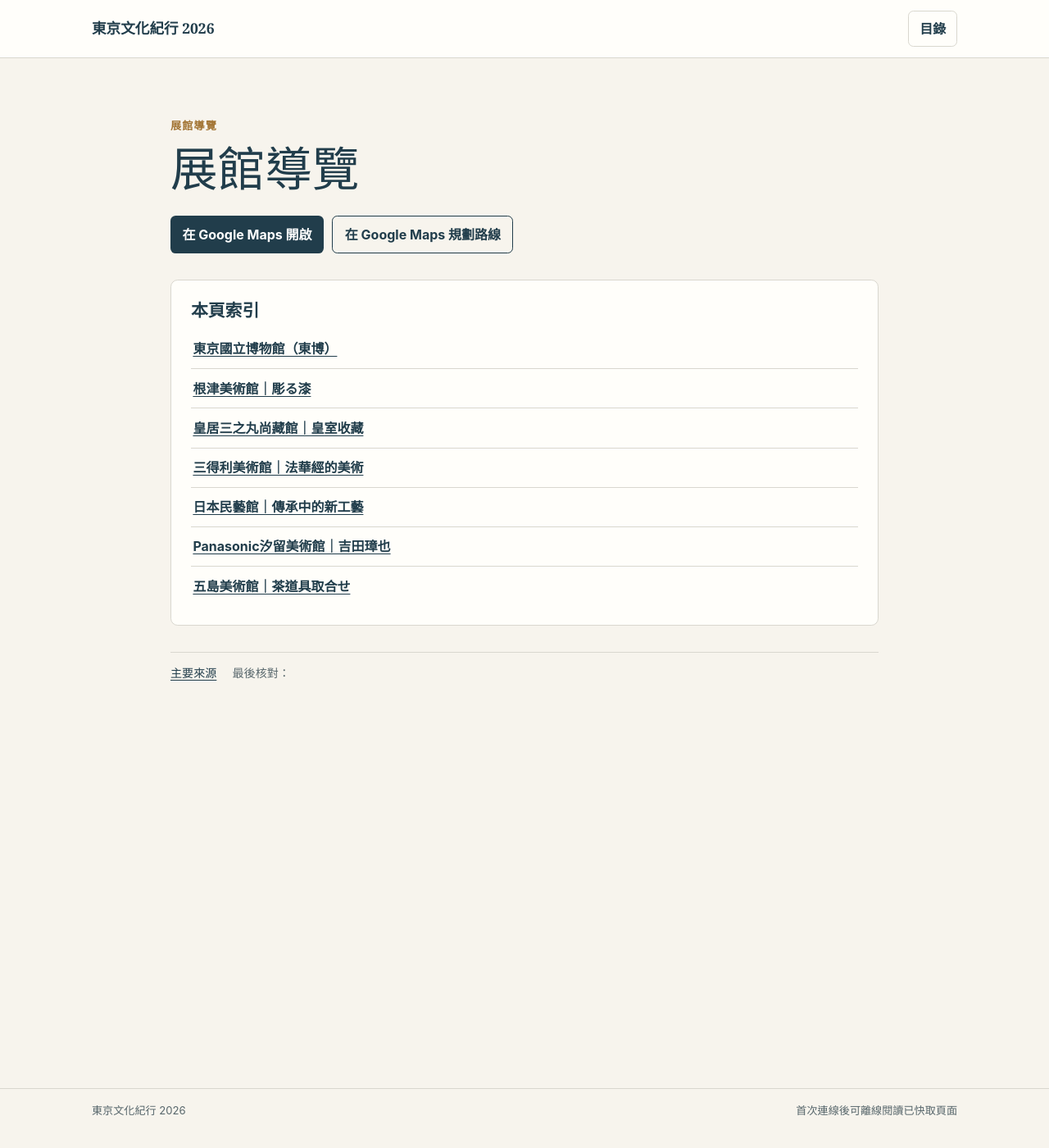
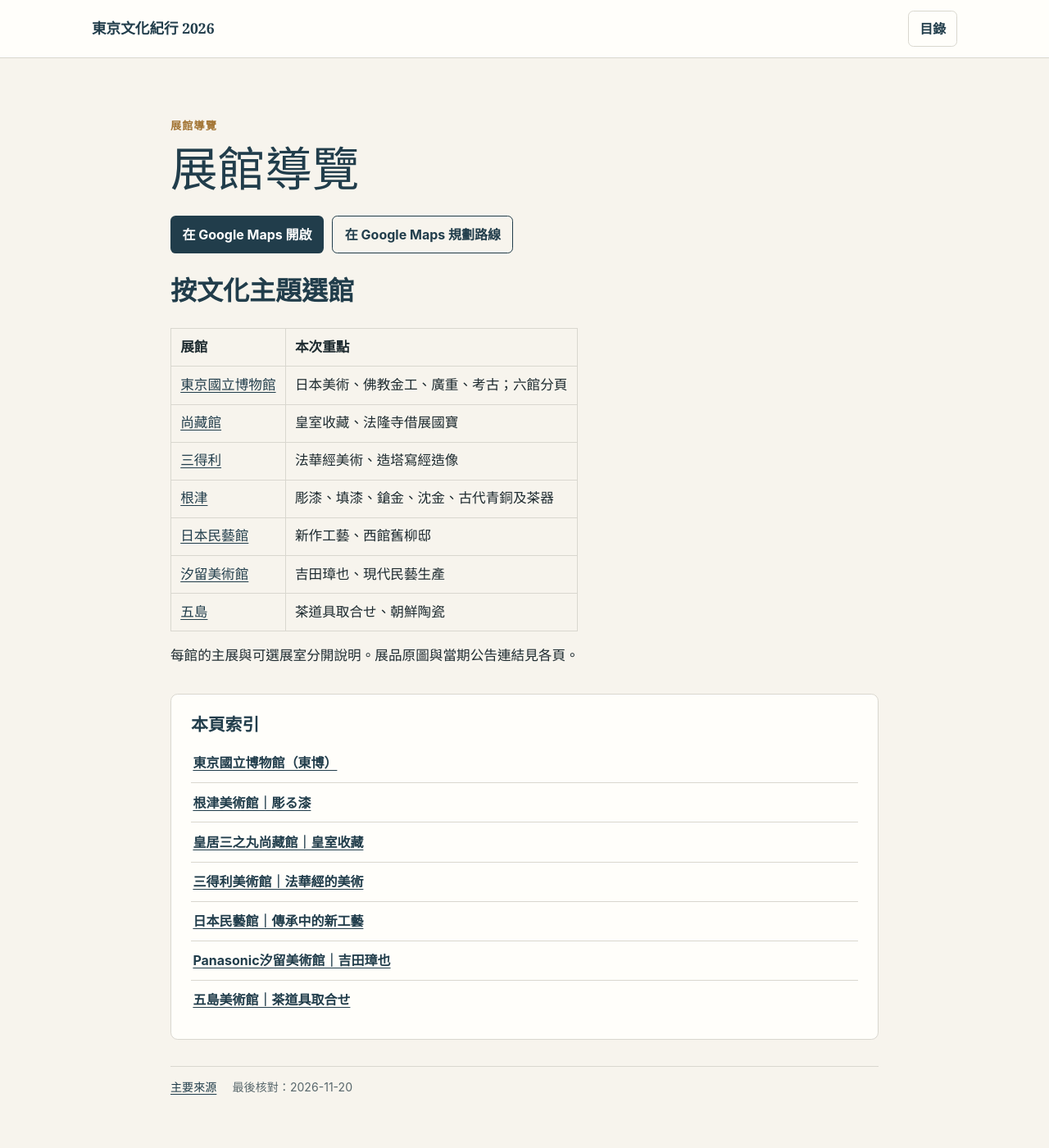
Before and after one commit to davetwchiu/tokyo-culture-trip-2026, a Jekyll site: the page built from content/museums/index.md, in a window 1280 px wide and 1400 px high. Shown: the whole window at 82% size. Built offline with Jekyll 4.4.1, drawn with Linux system fonts in a browser that asks for light colours.

Commit message:
Complete content/museums/index.md content

```diff
--- a/content/museums/index.md
+++ b/content/museums/index.md
@@ -5,10 +5,24 @@ permalink: /museums/
 section: 展館導覽
 navigation: true
 nav_order: 4
-source: ""
-last_checked: ""
+source: "https://www.tnm.jp/"
+last_checked: "2026-11-20"
 maps_query: ""
 maps_origin: ""
 maps_destination: ""
 offline: true
 ---
+
+## 按文化主題選館
+
+| 展館 | 本次重點 |
+|---|---|
+| [東京國立博物館]({{ '/museums/tokyo-national-museum/' | relative_url }}) | 日本美術、佛教金工、廣重、考古；六館分頁 |
+| [尚藏館]({{ '/museums/sannomaru/' | relative_url }}) | 皇室收藏、法隆寺借展國寶 |
+| [三得利]({{ '/museums/suntory/' | relative_url }}) | 法華經美術、造塔寫經造像 |
+| [根津]({{ '/museums/nezu/' | relative_url }}) | 彫漆、填漆、鎗金、沈金、古代青銅及茶器 |
+| [日本民藝館]({{ '/museums/mingeikan/' | relative_url }}) | 新作工藝、西館舊柳邸 |
+| [汐留美術館]({{ '/museums/panasonic/' | relative_url }}) | 吉田璋也、現代民藝生產 |
+| [五島]({{ '/museums/gotoh/' | relative_url }}) | 茶道具取合せ、朝鮮陶瓷 |
+
+每館的主展與可選展室分開說明。展品原圖與當期公告連結見各頁。
```
